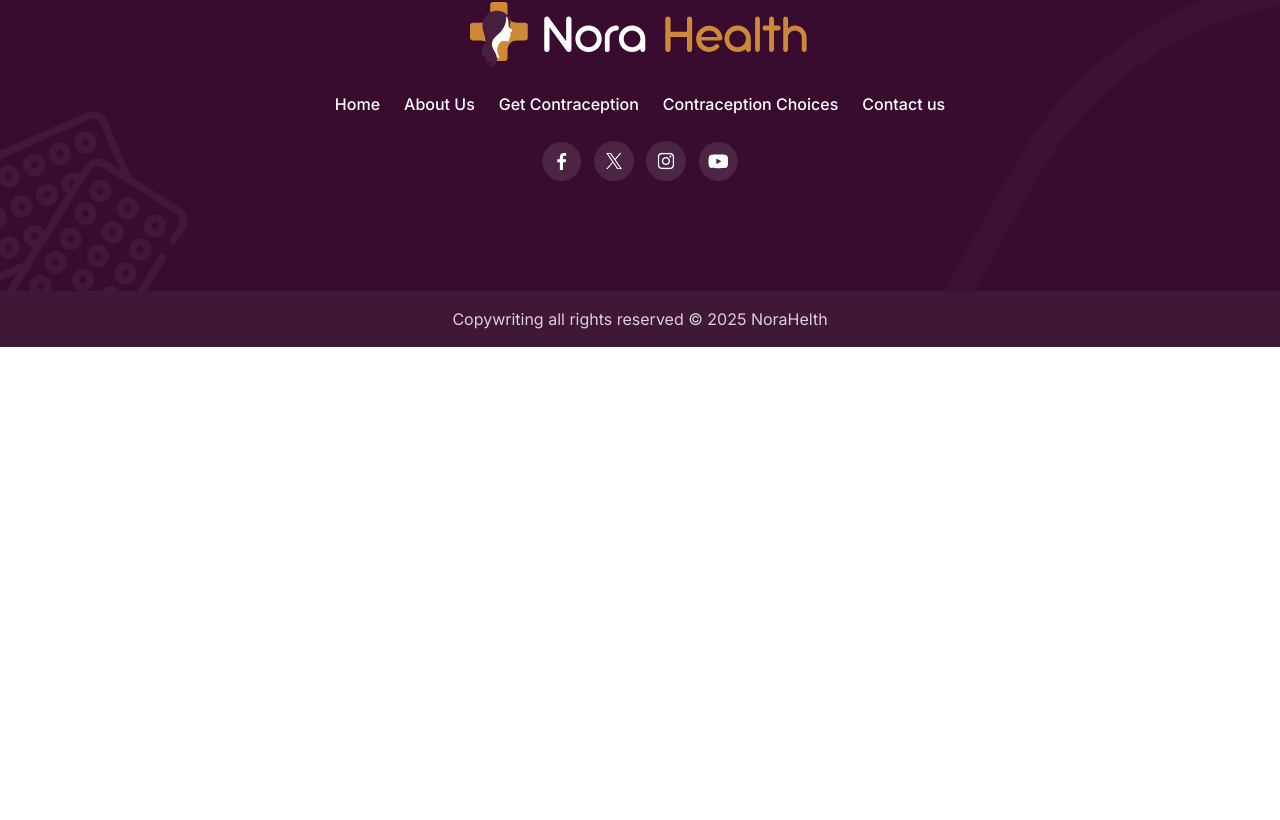
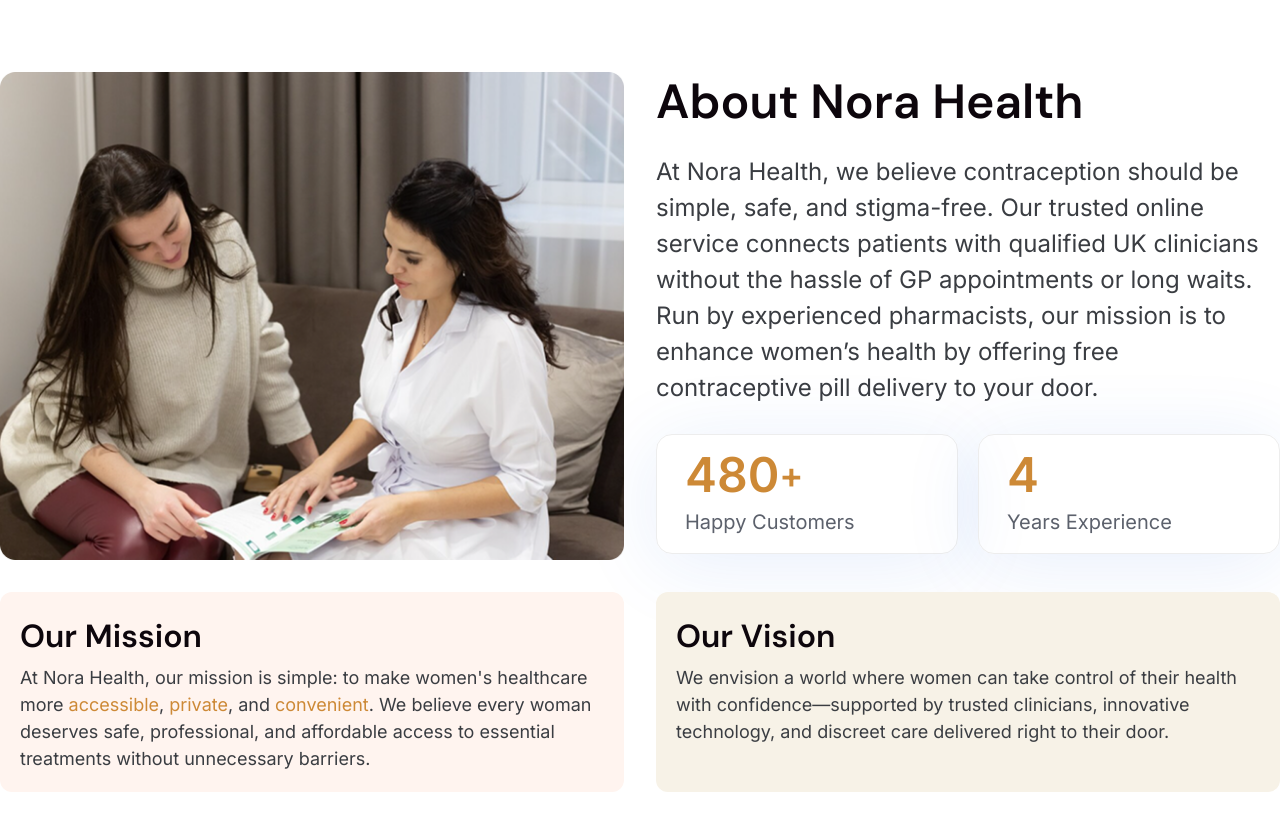
Before and after one commit to Tausif104/norahealth, a Next.js app: page / in a window 1280 px wide. Shown: the part 940-1760 px from the top of the page. Before the commit the page ends 1287 px from the top, so only its background shows below. Built offline with nearby package versions, Linux system fonts and the light colour scheme.

Commit message:
about section done

```diff
--- /dev/null
+++ b/app/_components/about.jsx
@@ -0,0 +1,75 @@
+import Image from 'next/image'
+import CounterUpBox from '@/components/global/counter-up'
+
+const AboutSection = () => {
+  return (
+    <section className='section-padding'>
+      <div className='container custom-container mx-auto'>
+        <div className='grid grid-cols-2 gap-8 items-center'>
+          <div>
+            <Image
+              src='/images/about.png'
+              alt='About Thumbnail'
+              width={640}
+              height={500}
+            />
+          </div>
+          <div>
+            <h2 className='text-heading text-5xl font-semibold'>
+              About Nora Health
+            </h2>
+            <p className='text-[24px] text-pg my-7'>
+              At Nora Health, we believe contraception should be simple, safe,
+              and stigma-free. Our trusted online service connects patients with
+              qualified UK clinicians without the hassle of GP appointments or
+              long waits. Run by experienced pharmacists, our mission is to
+              enhance women’s health by offering free contraceptive pill
+              delivery to your door.
+            </p>
+            <div className='grid grid-cols-2 gap-5'>
+              <CounterUpBox
+                num='480'
+                label='Happy Customers'
+                prefix=''
+                suffix='+'
+              />
+              <CounterUpBox
+                num='4'
+                label='Years Experience'
+                prefix=''
+                suffix=''
+              />
+            </div>
+          </div>
+        </div>
+        <div className='grid grid-cols-2 gap-8 mt-8'>
+          <div className='bg-[#FFF4EF] rounded-[12px] p-5'>
+            <h3 className='text-[32px] text-heading font-semibold mb-1'>
+              Our Mission
+            </h3>
+            <p className='text-pg text-[18px]'>
+              At Nora Health, our mission is simple: to make women's healthcare
+              more <span className='text-theme'>accessible</span>,{' '}
+              <span className='text-theme'>private</span>, and{' '}
+              <span className='text-theme'>convenient</span>. We believe every
+              woman deserves safe, professional, and affordable access to
+              essential treatments without unnecessary barriers.
+            </p>
+          </div>
+          <div className='bg-[#F7F2E7] rounded-[12px] p-5'>
+            <h3 className='text-[32px] text-heading font-semibold mb-1'>
+              Our Vision
+            </h3>
+            <p className='text-pg text-[18px]'>
+              We envision a world where women can take control of their health
+              with confidence—supported by trusted clinicians, innovative
+              technology, and discreet care delivered right to their door.
+            </p>
+          </div>
+        </div>
+      </div>
+    </section>
+  )
+}
+
+export default AboutSection
--- a/app/globals.css
+++ b/app/globals.css
@@ -139,7 +139,7 @@
     @apply text-[#CD8936];
   }
 
-  .bg-color-theme {
+  .bg-theme {
     @apply bg-[#CD8936];
   }
 
@@ -154,4 +154,8 @@
   .custom-container {
     @apply 2xl:max-w-[82.5rem];
   }
+
+  .section-padding {
+    @apply py-[130px];
+  }
 }
--- a/app/page.js
+++ b/app/page.js
@@ -1,10 +1,12 @@
 import { Button } from '@/components/ui/button'
 import Hero from './_components/hero'
+import AboutSection from './_components/about'
 
 const HomePage = () => {
   return (
     <>
       <Hero />
+      <AboutSection />
     </>
   )
 }
--- /dev/null
+++ b/components/global/counter-up.jsx
@@ -0,0 +1,27 @@
+import { CountingNumber } from '../ui/shadcn-io/counting-number'
+
+const CounterUpBox = (props) => {
+  const { num, label, prefix, suffix } = props
+
+  return (
+    <div className='border border-[#EDEDED] inline-block rounded-[16px] px-7 py-4  shadow-[0_10px_80px_rgba(30,96,221,0.1)]'>
+      <span className='flex items-center'>
+        {prefix && (
+          <span className='text-theme text-4xl font-semibold'>{prefix}</span>
+        )}
+        <CountingNumber
+          className='text-theme text-5xl font-semibold'
+          number={num}
+          inView={true}
+          transition={{ stiffness: 100, damping: 30 }}
+        />
+        {suffix && (
+          <span className='text-theme text-4xl font-semibold'>{suffix}</span>
+        )}
+      </span>
+      <p className='text-[#5C616C] text-[20px] mt-2'>{label}</p>
+    </div>
+  )
+}
+
+export default CounterUpBox
--- a/components/global/header.jsx
+++ b/components/global/header.jsx
@@ -6,7 +6,7 @@
 const Header = () => {
   return (
     <header>
-      <div className='bg-color-theme py-2 '>
+      <div className='bg-theme py-2 '>
         <div className='container custom-container mx-auto flex items-center justify-between'>
           <div className='flex items-center gap-2'>
             <h3 className='text-white'>Language</h3>
--- a/components/global/primary-btn.jsx
+++ b/components/global/primary-btn.jsx
@@ -6,7 +6,7 @@
 
   return (
     <Link
-      className='text-white inline-block bg-color-theme text-[16px] font-medium py-4 px-9 rounded-full hover:bg-[#491F40] transition group duration-300'
+      className='text-white inline-block bg-theme text-[16px] font-medium py-4 px-9 rounded-full hover:bg-[#491F40] transition group duration-300'
       href={url}
     >
       <span className='flex items-center'>
--- /dev/null
+++ b/components/ui/shadcn-io/counting-number/index.jsx
@@ -0,0 +1,86 @@
+'use client';;
+import * as React from 'react';
+import { useInView, useMotionValue, useSpring } from 'motion/react';
+
+function CountingNumber({
+  ref,
+  number,
+  fromNumber = 0,
+  padStart = false,
+  inView = false,
+  inViewMargin = '0px',
+  inViewOnce = true,
+  decimalSeparator = '.',
+  transition = { stiffness: 90, damping: 50 },
+  decimalPlaces = 0,
+  className,
+  ...props
+}) {
+  const localRef = React.useRef(null);
+  React.useImperativeHandle(ref, () => localRef.current);
+
+  const numberStr = number.toString();
+  const decimals =
+    typeof decimalPlaces === 'number'
+      ? decimalPlaces
+      : numberStr.includes('.')
+        ? (numberStr.split('.')[1]?.length ?? 0)
+        : 0;
+
+  const motionVal = useMotionValue(fromNumber);
+  const springVal = useSpring(motionVal, transition);
+  const inViewResult = useInView(localRef, {
+    once: inViewOnce,
+    margin: inViewMargin,
+  });
+  const isInView = !inView || inViewResult;
+
+  React.useEffect(() => {
+    if (isInView) motionVal.set(number);
+  }, [isInView, number, motionVal]);
+
+  React.useEffect(() => {
+    const unsubscribe = springVal.on('change', (latest) => {
+      if (localRef.current) {
+        let formatted =
+          decimals > 0
+            ? latest.toFixed(decimals)
+            : Math.round(latest).toString();
+
+        if (decimals > 0) {
+          formatted = formatted.replace('.', decimalSeparator);
+        }
+
+        if (padStart) {
+          const finalIntLength = Math.floor(Math.abs(number)).toString().length;
+          const [intPart, fracPart] = formatted.split(decimalSeparator);
+          const paddedInt = intPart?.padStart(finalIntLength, '0') ?? '';
+          formatted = fracPart
+            ? `${paddedInt}${decimalSeparator}${fracPart}`
+            : paddedInt;
+        }
+
+        localRef.current.textContent = formatted;
+      }
+    });
+    return () => unsubscribe();
+  }, [springVal, decimals, padStart, number, decimalSeparator]);
+
+  const finalIntLength = Math.floor(Math.abs(number)).toString().length;
+  const initialText = padStart
+    ? '0'.padStart(finalIntLength, '0') +
+      (decimals > 0 ? decimalSeparator + '0'.repeat(decimals) : '')
+    : '0' + (decimals > 0 ? decimalSeparator + '0'.repeat(decimals) : '');
+
+  return (
+    <span
+      ref={localRef}
+      data-slot="counting-number"
+      className={className}
+      {...props}>
+      {initialText}
+    </span>
+  );
+}
+
+export { CountingNumber };
--- a/package.json
+++ b/package.json
@@ -12,6 +12,7 @@
     "class-variance-authority": "^0.7.1",
     "clsx": "^2.1.1",
     "lucide-react": "^0.545.0",
+    "motion": "^12.23.24",
     "next": "15.5.4",
     "react": "19.1.0",
     "react-dom": "19.1.0",
```
Also changed, not shown: public/images/about.png (added), 1 other file (tests, documents, lock files or other folders).
